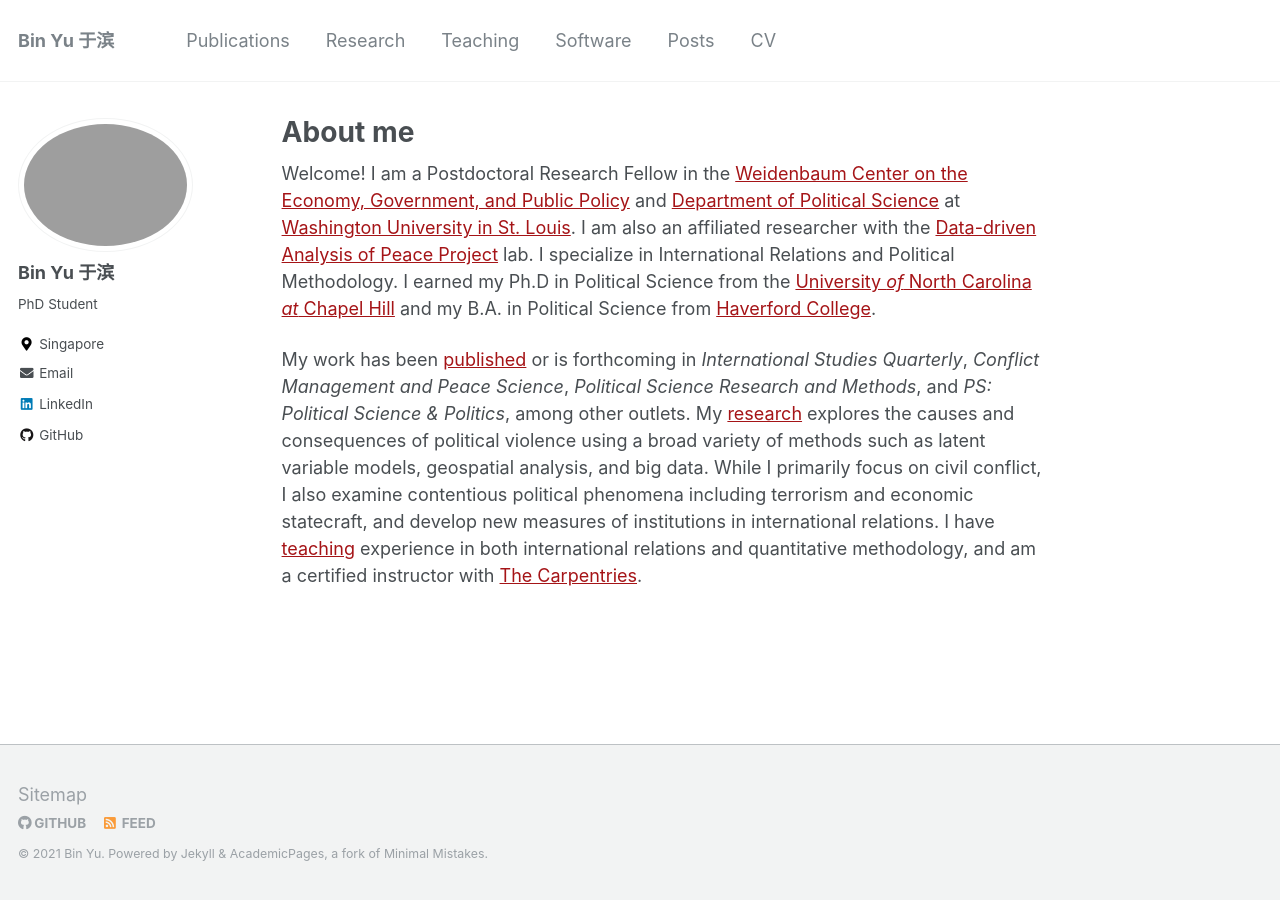
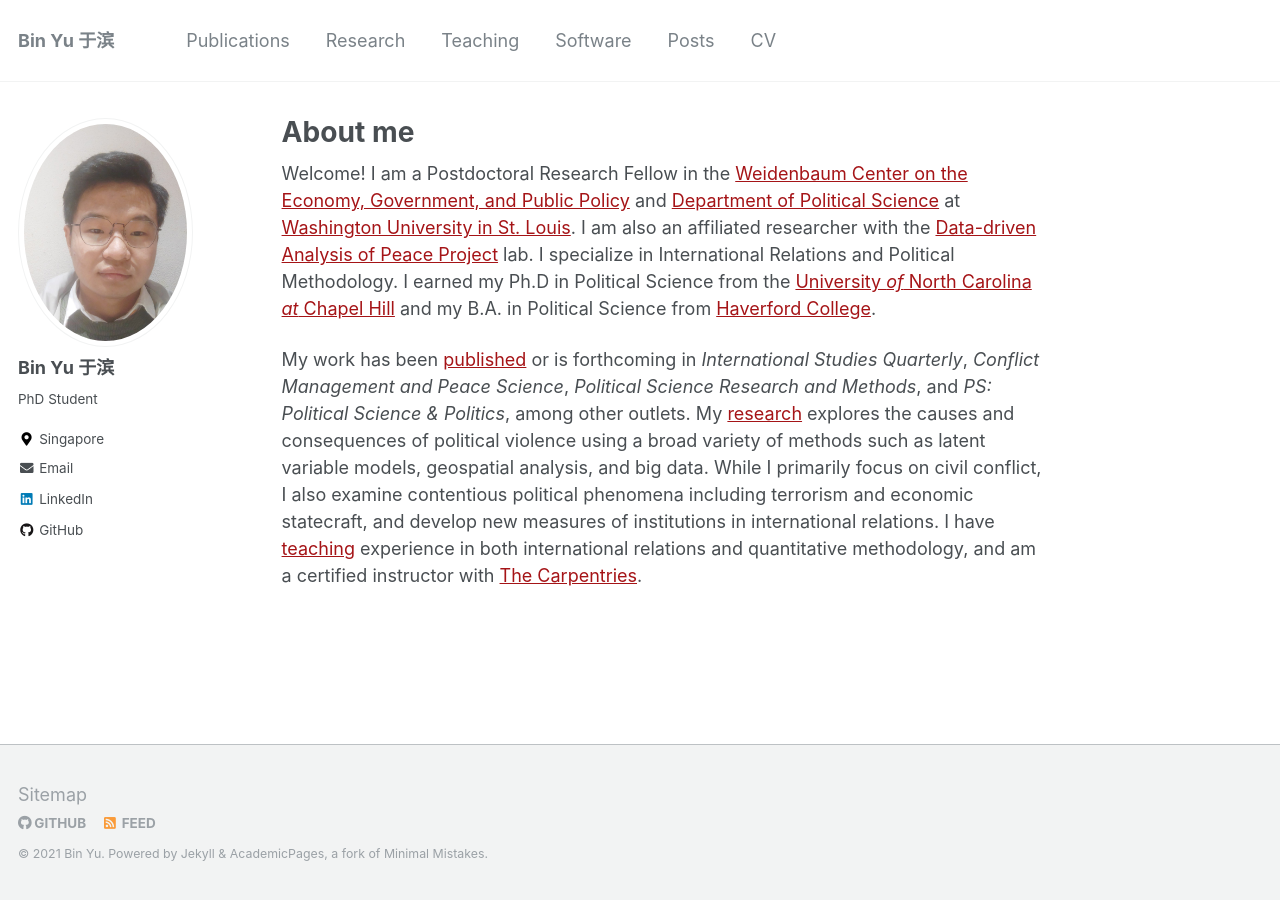
Before and after one commit to kyuBin422/kyubin422.github.io, a Jekyll site: the page built from _pages/about.md, in a window 1280 px wide. Built offline with Jekyll 4.4.1, drawn with Linux system fonts in a browser that asks for light colours.

Commit message:
Update _config.yml

```diff
--- a/_config.yml
+++ b/_config.yml
@@ -74,7 +74,7 @@ analytics:
 # Site Author
 author:
   name             : "Bin Yu 于滨"
-  avatar           : "profile.png"
+  avatar           : "profile.jpeg"
   bio              : "PhD Student"
   location         : "Singapore"
   employer         :
@@ -239,7 +239,7 @@ sass:
 permalink: /:categories/:title/
 # paginate: 5 # amount of posts to show
 # paginate_path: /page:num/
-timezone: America/Chicago # http://en.wikipedia.org/wiki/List_of_tz_database_time_zones
+timezone: Singapore # http://en.wikipedia.org/wiki/List_of_tz_database_time_zones
 
 
 # Plugins
```
